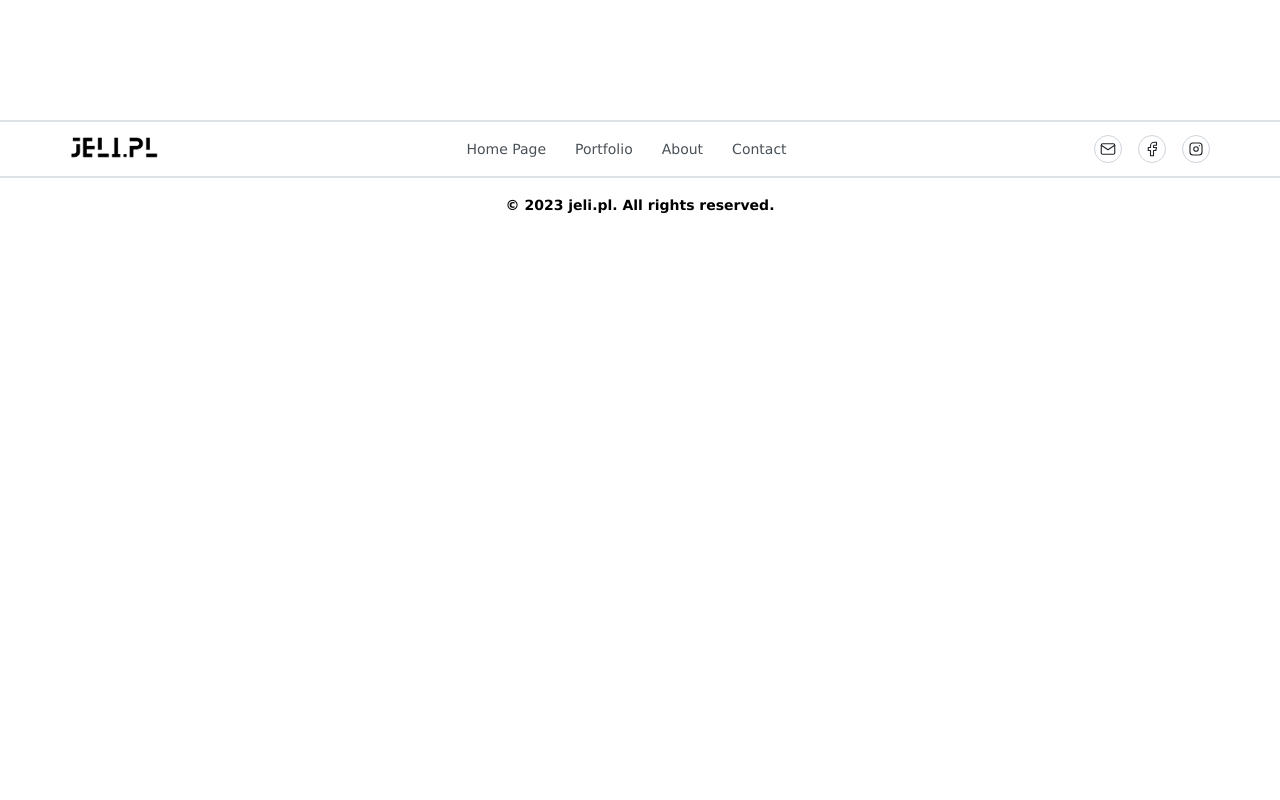
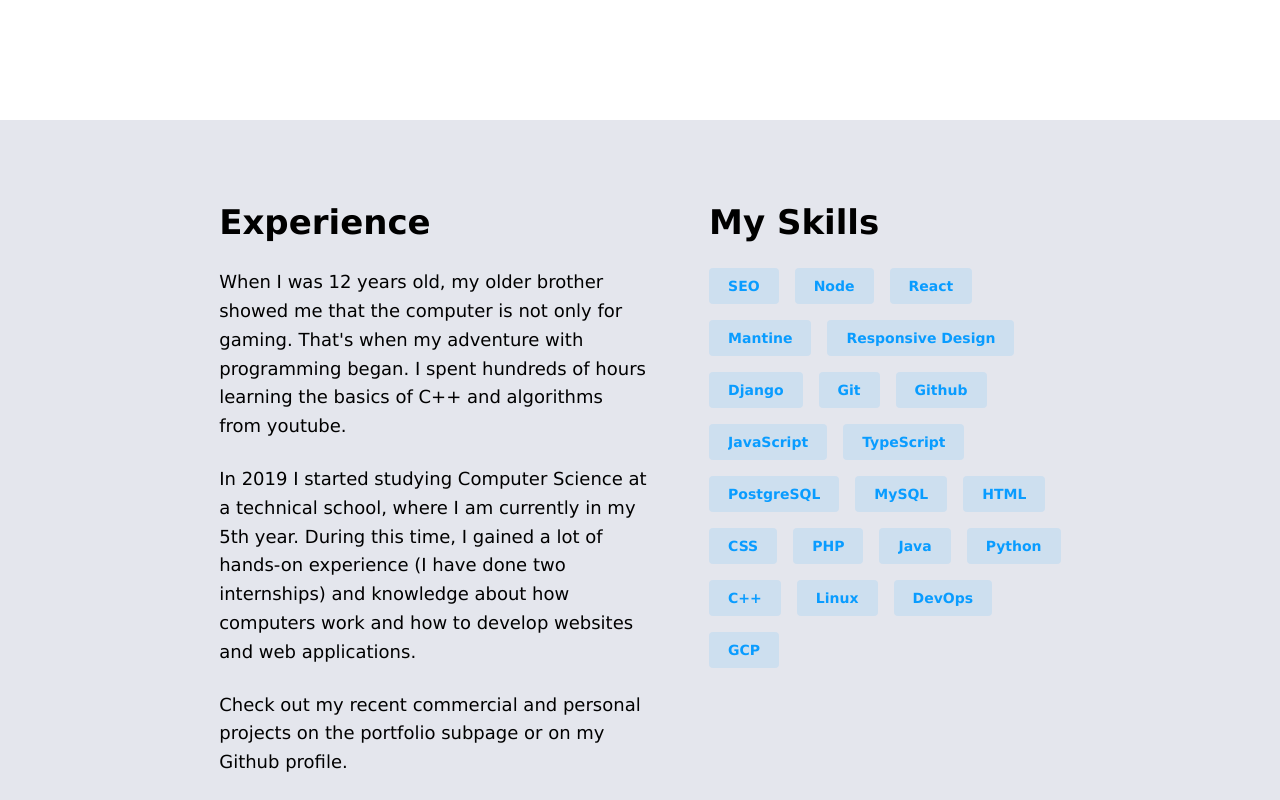
Before and after one commit to jeli-t/jeli.pl, a Next.js app in the folder frontend/: page /en/about in a window 1280 px wide. Shown: the part 680-1480 px from the top of the page. Before the commit the page ends 912 px from the top, so only its background shows below. Built offline with nearby package versions, Linux system fonts and the light colour scheme.

Commit message:
add MyCompetence

```diff
--- a/frontend/app/[locale]/about/page.tsx
+++ b/frontend/app/[locale]/about/page.tsx
@@ -1,12 +1,14 @@
 import styles from './page.module.css'
 import { AboutMeSection } from '@/components/AboutMeSection/AboutMeSection';
+import { MyCompetence } from '@/components/MyCompetence/MyCompetence';
 import { Container } from '@mantine/core';
 
 
 export default function About() {
   return (
-    <Container fluid>
+    <Container fluid p={0}>
       <AboutMeSection></AboutMeSection>
+      <MyCompetence></MyCompetence>
     </Container>
   )
 }
--- /dev/null
+++ b/frontend/components/MyCompetence/MyCompetence.module.css
@@ -0,0 +1,37 @@
+.component {
+    width: 100vw;
+    height: auto;
+    background-color: light-dark(var(--mantine-color-BlueGray-1), var(--mantine-color-dark-5));
+    padding-top: 80px;
+    padding-bottom: 80px;
+}
+
+.wrapper {
+    height: fit-content;
+    width: 70%;
+    display: flex;
+    flex-direction: row;
+    justify-content: space-between;
+    align-items: flex-start;
+    gap: 60px;
+}
+
+.left_section {
+    height: 100%;
+    width: 55%;
+    display: flex;
+    flex-direction: column;
+    justify-content: center;
+}
+
+.right_section {
+    height: 100%;
+    width: 45%;
+    display: flex;
+    flex-direction: column;
+    justify-content: center;
+}
+
+.skill {
+    cursor: default;
+}
--- /dev/null
+++ b/frontend/components/MyCompetence/MyCompetence.tsx
@@ -0,0 +1,61 @@
+import { Button, Container, Group, Space, Text, Title } from '@mantine/core';
+import classes from './MyCompetence.module.css';
+import {useTranslations} from 'next-intl';
+
+
+export function MyCompetence() {
+  const t = useTranslations('MyCompetence');
+
+  return (
+    <Container fluid className={classes.component}>
+      <Container fluid className={classes.wrapper}>
+        <div className={classes.left_section}>
+          <Title order={1}>
+            {t('title')}
+          </Title>
+          <Space my="sm" />
+          <Text size="lg">
+            {t('content1')}
+          </Text>
+          <Space my="sm" />
+          <Text size="lg">
+            {t('content2')}
+          </Text>
+          <Space my="sm" />
+          <Text size="lg">
+            {t('content3')}
+          </Text>
+        </div>
+        <div className={classes.right_section}>
+          <Title order={1}>
+            {t('skills')}
+          </Title>
+          <Space my="sm" />
+          <Group>
+          <Button variant='light' className={classes.skill}>SEO</Button>
+            <Button variant='light' className={classes.skill}>Node</Button>
+            <Button variant='light' className={classes.skill}>React</Button>
+            <Button variant='light' className={classes.skill}>Mantine</Button>
+            <Button variant='light' className={classes.skill}>Responsive Design</Button>
+            <Button variant='light' className={classes.skill}>Django</Button>
+            <Button variant='light' className={classes.skill}>Git</Button>
+            <Button variant='light' className={classes.skill}>Github</Button>
+            <Button variant='light' className={classes.skill}>JavaScript</Button>
+            <Button variant='light' className={classes.skill}>TypeScript</Button>
+            <Button variant='light' className={classes.skill}>PostgreSQL</Button>
+            <Button variant='light' className={classes.skill}>MySQL</Button>
+            <Button variant='light' className={classes.skill}>HTML</Button>
+            <Button variant='light' className={classes.skill}>CSS</Button>
+            <Button variant='light' className={classes.skill}>PHP</Button>
+            <Button variant='light' className={classes.skill}>Java</Button>
+            <Button variant='light' className={classes.skill}>Python</Button>
+            <Button variant='light' className={classes.skill}>C++</Button>
+            <Button variant='light' className={classes.skill}>Linux</Button>
+            <Button variant='light' className={classes.skill}>DevOps</Button>
+            <Button variant='light' className={classes.skill}>GCP</Button>
+          </Group>
+        </div>
+      </Container>
+    </Container>
+  );
+}
--- a/frontend/messages/en.json
+++ b/frontend/messages/en.json
@@ -24,5 +24,12 @@
         "img": "Working remotely",
         "title": "Who Am I?",
         "content": "Hi, my name is Tomasz Jelito and I am a full-stack web developer from Poland. I started my digital journey at the age of 12, learning the basics of programming and web design on my own. I'm currently in my 5th year of Computer Science technical school, developing my dream career of a freelancer. I never stop learning and follow technology trends to stay on top of what I do."
+    },
+    "MyCompetence": {
+        "title": "Experience",
+        "content1": "When I was 12 years old, my older brother showed me that the computer is not only for gaming. That's when my adventure with programming began. I spent hundreds of hours learning the basics of C++ and algorithms from youtube.",
+        "content2": "In 2019 I started studying Computer Science at a technical school, where I am currently in my 5th year. During this time, I gained a lot of hands-on experience (I have done two internships) and knowledge about how computers work and how to develop websites and web applications.",
+        "content3": "Check out my recent commercial and personal projects on the portfolio subpage or on my Github profile.",
+        "skills": "My Skills"
     }
 }
--- a/frontend/messages/pl.json
+++ b/frontend/messages/pl.json
@@ -24,5 +24,12 @@
         "img": "Praca zdalna",
         "title": "Kim jestem?",
         "content": "Cześć, nazywam się Tomasz Jelito i jestem full-stack web developerem z Polski. Swoją cyfrową podróż rozpocząłem w wieku 12 lat, samodzielnie ucząc się podstaw programowania i projektowania stron internetowych. Obecnie jestem na piątym roku technikum informatycznego, rozwijając swoją wymarzoną karierę freelancera. Nigdy nie przestaję się uczyć i ciągle podążam za trendami technologicznymi, żeby być jak najlepszym w tym co robię."
+    },
+    "MyCompetence": {
+        "title": "Doświadczenie",
+        "content1": "Kiedy miałem 12 lat, mój starszy brat pokazał mi, że komputer służy nie tylko do grania. Wtedy zaczęła się moja przygoda z programowaniem. Spędziłem setki godzin ucząc się podstaw C++ i algorytmiki z youtube.",
+        "content2": "W 2019 roku zacząłem studiować informatykę w szkole technicznej, gdzie obecnie jestem na piątym roku. W tym czasie zdobyłem dużo praktycznego doświadczenia (odbyłem dwa staże) i wiedzy na temat działania komputerów oraz tworzenia stron internetowych i aplikacji internetowych.",
+        "content3": "Sprawdź moje ostatnie projekty komercyjne i osobiste na podstronie portfolio lub na moim profilu Github.",
+        "skills": "Moje umiejętności"
     }
 }
```
